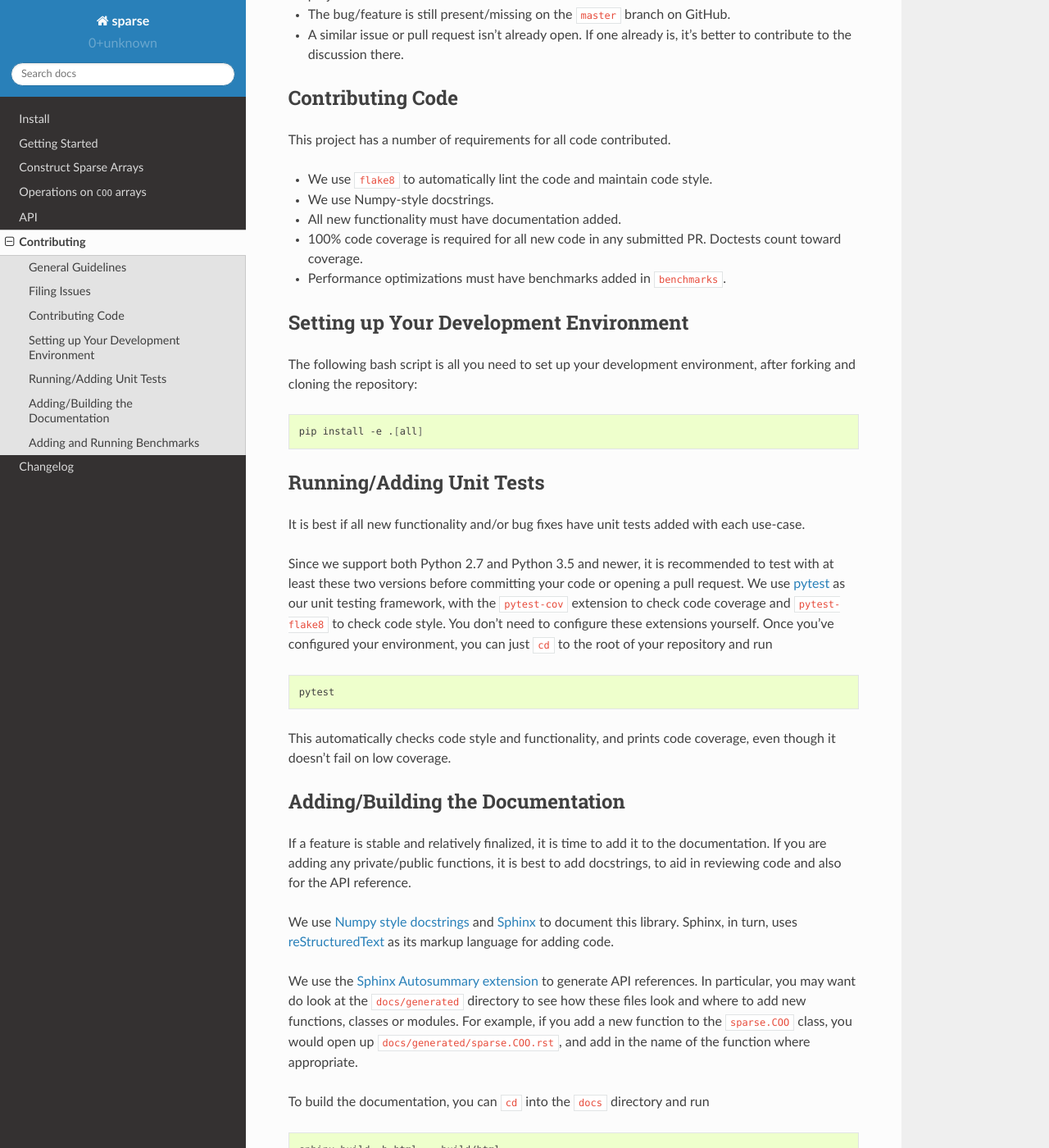
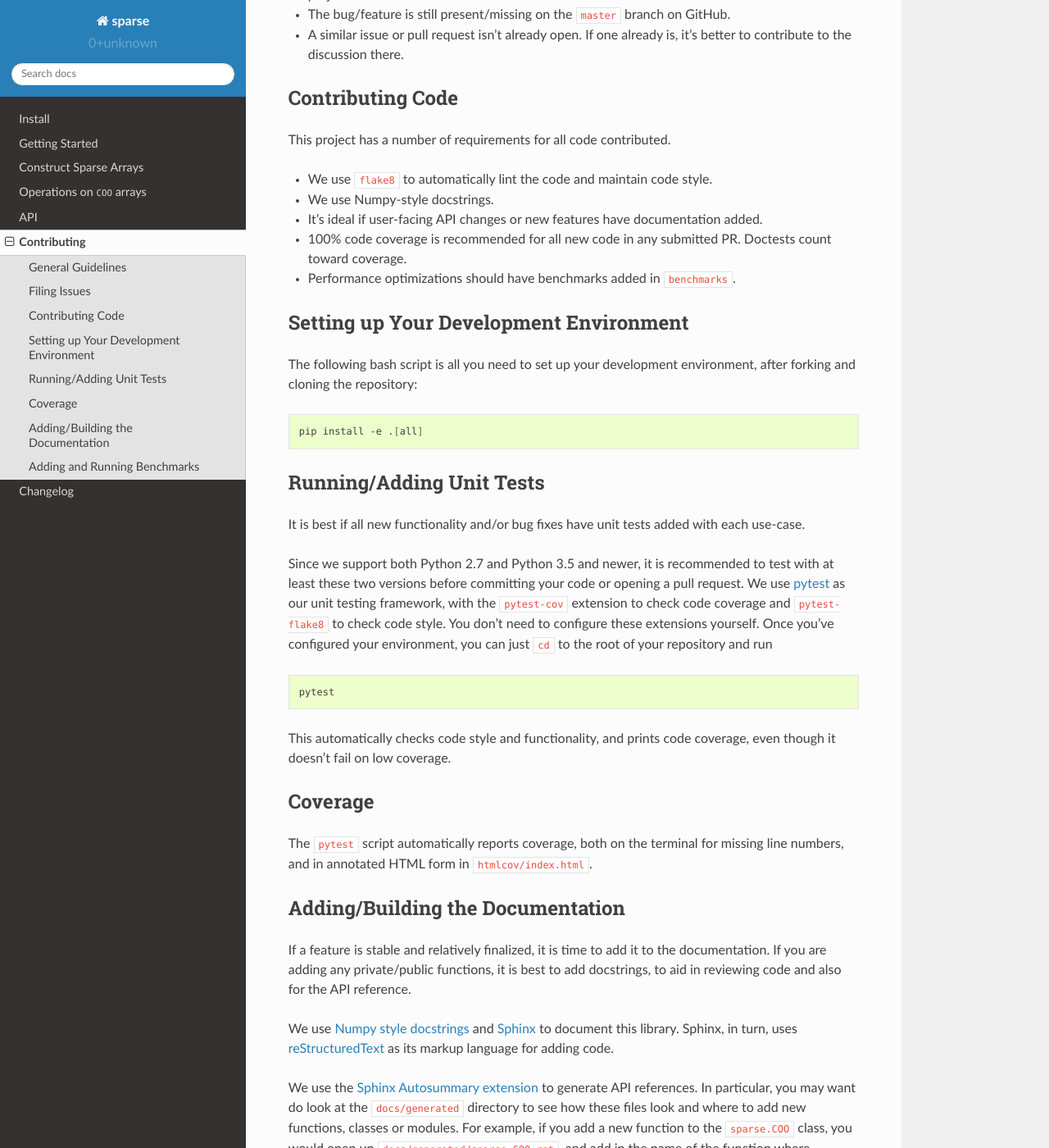
Before and after one commit to pydata/sparse, a Sphinx documentation site: the page built from docs/contributing.rst, in a window 1280 px wide and 1400 px high, scrolled down 602 px. Shown: the whole window at 82% size. Built offline with Sphinx 7.4.7 and the Read the Docs theme 2.0.0, drawn with Linux system fonts in a browser that asks for light colours.

Commit message:
Soften language for PR requirements and add coverage section.

```diff
--- a/docs/contributing.rst
+++ b/docs/contributing.rst
@@ -38,10 +38,10 @@ This project has a number of requirements for all code contributed.
 
 * We use ``flake8`` to automatically lint the code and maintain code style.
 * We use Numpy-style docstrings.
-* All new functionality must have documentation added.
-* 100% code coverage is required for all new code in any submitted PR. Doctests
+* It's ideal if user-facing API changes or new features have documentation added.
+* 100% code coverage is recommended for all new code in any submitted PR. Doctests
   count toward coverage.
-* Performance optimizations must have benchmarks added in ``benchmarks``.
+* Performance optimizations should have benchmarks added in ``benchmarks``.
 
 Setting up Your Development Environment
 ---------------------------------------
@@ -75,6 +75,12 @@ the root of your repository and run
 This automatically checks code style and functionality, and prints code coverage,
 even though it doesn't fail on low coverage.
 
+Coverage
+--------
+
+The ``pytest`` script automatically reports coverage, both on the terminal for
+missing line numbers, and in annotated HTML form in ``htmlcov/index.html``.
+
 Adding/Building the Documentation
 ---------------------------------
 
```
Also changed, not shown: 1 other file.
